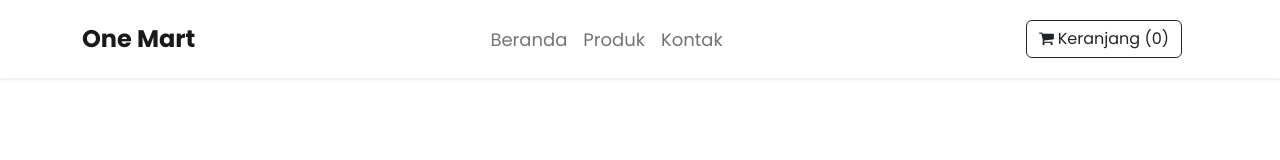
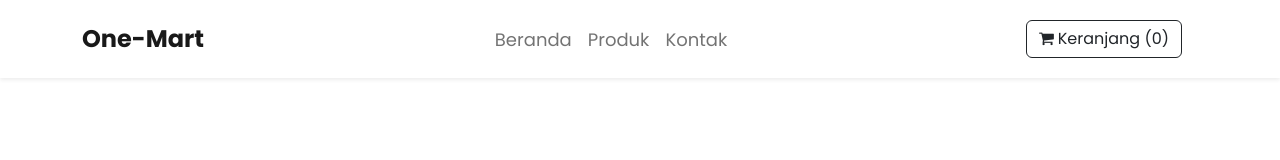
Before and after one commit to aaalamandaardana/One-Mart, a React (Create React App) app: page / in a window 1280 px wide. Shown: the top 160 px of the page. Built offline with nearby package versions, Linux system fonts and the light colour scheme.

Commit message:
Test Perubahan

```diff
--- a/src/components/BarNavigasi.jsx
+++ b/src/components/BarNavigasi.jsx
@@ -10,7 +10,7 @@ const BarNavigasi = () => {
             <nav className="navbar navbar-expand-lg bg-white py-3 shadow-sm">
             <div className="container">
                 <NavLink className="navbar-brand fw-bold fs-4" to="/beranda">
-                    One Mart
+                    One-Mart
                 </NavLink>
                 <button className="navbar-toggler" type="button" data-bs-toggle="collapse" data-bs-target="#navbarSupportedContent" aria-controls="navbarSupportedContent" aria-expanded="false" aria-label="Toggle navigation">
                 <span className="navbar-toggler-icon"></span>
```
